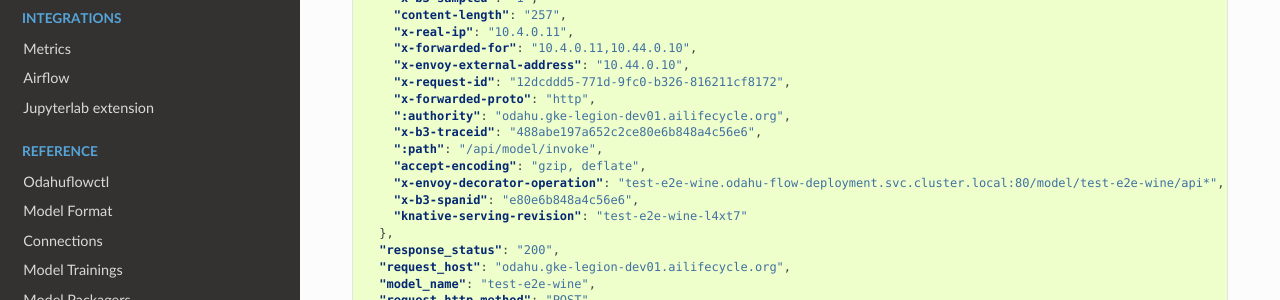
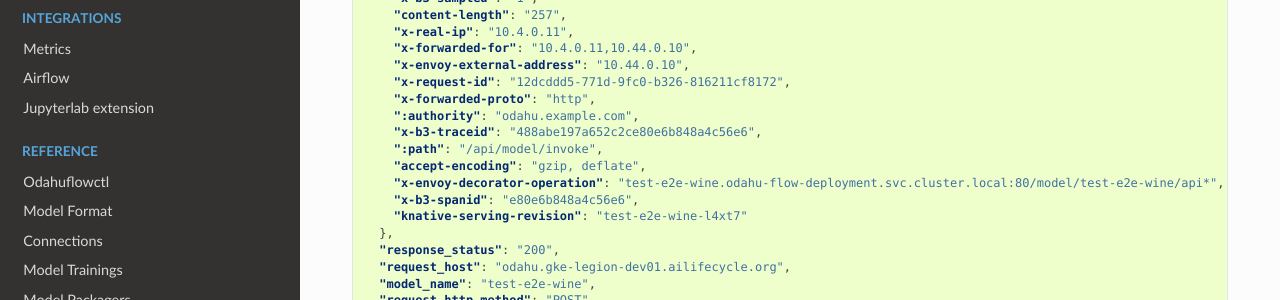
Before and after one commit to odahu/odahu-docs, a Sphinx documentation site: the page built from source/ref_deployments.rst, in a window 1280 px wide and 900 px high, scrolled down 5714 px. Shown: the part 151-451 px from the top of the window. Built offline with Sphinx 7.4.7 and the Read the Docs theme 2.0.0, drawn with Linux system fonts in a browser that asks for light colours; formulas are drawn with MathJax 3; pages that are not in the unit, such as notebooks, are missing from menus.

Commit message:
Update source/ref_deployments.rst
Co-Authored-By: Max Kochubey <maxkochubey@gmail.com>

```diff
--- a/source/ref_deployments.rst
+++ b/source/ref_deployments.rst
@@ -239,7 +239,7 @@ The first file contains meta-information about request and response:
         "x-envoy-external-address": "10.44.0.10",
         "x-request-id": "12dcddd5-771d-9fc0-b326-816211cf8172",
         "x-forwarded-proto": "http",
-        ":authority": "odahu.gke-legion-dev01.ailifecycle.org",
+        ":authority": "odahu.example.com",
         "x-b3-traceid": "488abe197a652c2ce80e6b848a4c56e6",
         ":path": "/api/model/invoke",
         "accept-encoding": "gzip, deflate",
```
